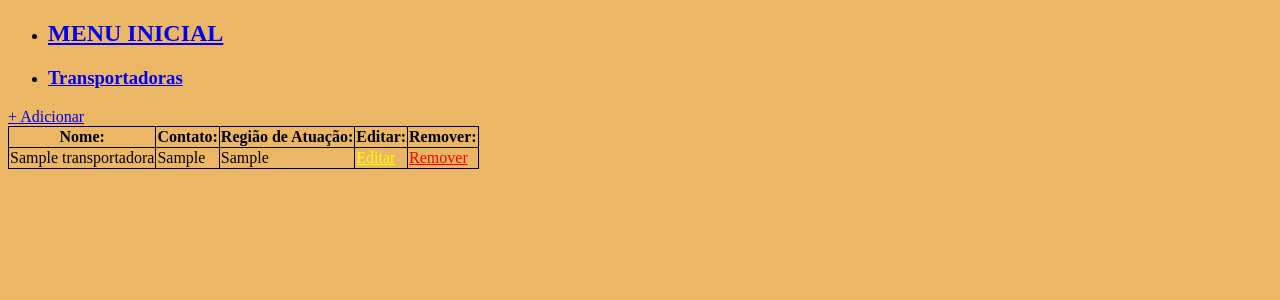
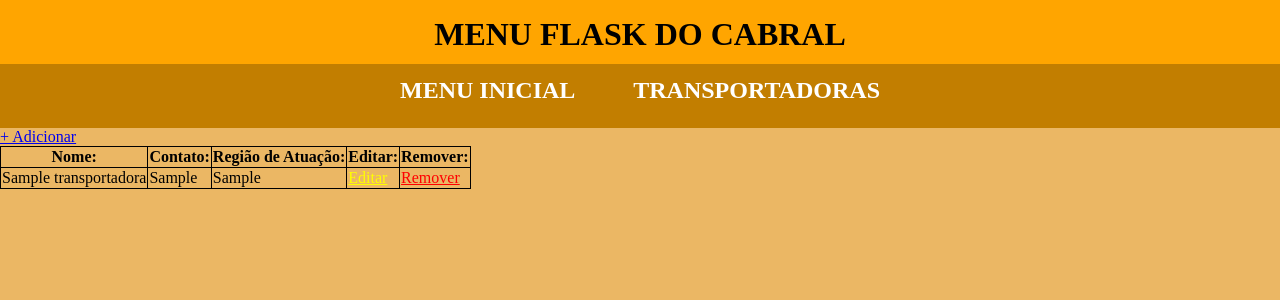
Before and after one commit to cabralotavio3/flask_transportadora, a Flask app: page /Transportadora in a window 1280 px wide. Shown: the top 300 px of the page. Run offline with Flask 3, Linux system fonts and the light colour scheme; tables that the repository leaves empty hold one stand-in row (values such as "Sample post").

Commit message:
modified:   __pycache__/app.cpython-310.pyc 	modified:   static/css/estilo.css 	modified:   templates/base.html 	modified:   templates/index.html

```diff
--- a/static/css/estilo.css
+++ b/static/css/estilo.css
@@ -1,3 +1,8 @@
+* {
+    border: 0;
+    margin: 0;
+    outline: 0;
+}
 body{
     background-color: rgb(235, 183, 100);
 }
@@ -17,10 +22,32 @@ table, tr, td, th{
     text-align: center;
 }
 .caminhao{
+    padding-top: 2rem;
     width: 60rem;
 }
-.menu{
+.links{
+    background-color: rgb(194, 126, 0);
+    padding-left: 25rem;
+    padding-right: 25rem;
+    height: 4rem;
+    display: flex;
+    justify-content: space-between;
+
+}
+
+.link{
+    text-decoration: none;
+    padding-top: 0.8rem;
+    color: white;
+    align-items: center;
+}
+.titulo{
+    font-size: 2rem;
+    background-color: orange;
     text-decoration: blue;
+    text-align: center;
+    height: 3rem;
+    padding-top: 1rem;
 }
 
 .editar{
--- a/templates/base.html
+++ b/templates/base.html
@@ -7,16 +7,13 @@
     <link rel="stylesheet" href="{{url_for('static', filename='css/estilo.css')}}">
 </head>
 <body>
-    <nav class="menu">
-        <ul>
-            <li>
-                <h2><a href="/">MENU INICIAL</a></h2>
-            </li>
-            <li>
-                <h3><a href="/Transportadora">Transportadoras</a></h3>
-            </li>
-        </ul>
-    </nav>
+        <div>
+            <h1 class="titulo"><b>MENU FLASK DO CABRAL</b></h1>
+        </nav>
+        <div class="links">
+            <h2><a class="link" href="/">MENU INICIAL</a></h2>
+            <h2><a class="link" href="/Transportadora">TRANSPORTADORAS</a></h2>
+        </div>
     <main>
         {% block conteudo%}
         {% endblock %}
--- a/templates/index.html
+++ b/templates/index.html
@@ -2,9 +2,9 @@
 
 {% block conteudo %}
     <div class="index">
-        <h1><b>MENU FLASK DO CABRAL</b></h1>
-        <h3>Aqui você pode fazer cadastro da sua Transportadora!</h4>
+        <b></b>
         <img class="caminhao"src="{{url_for('static', filename='img/Tipos-de-caminhao.webp')}}" alt="caminhao">
+        <h2>Aqui você pode fazer cadastro da sua Transportadora!</h2>
     </div>
 
 {% endblock %}
```
